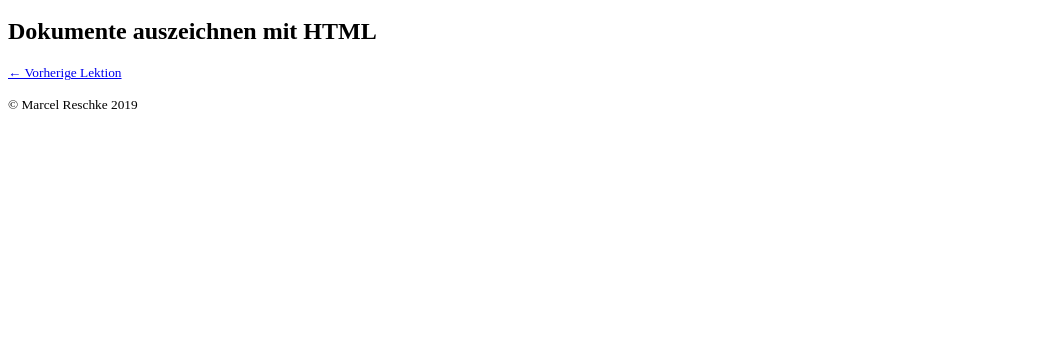
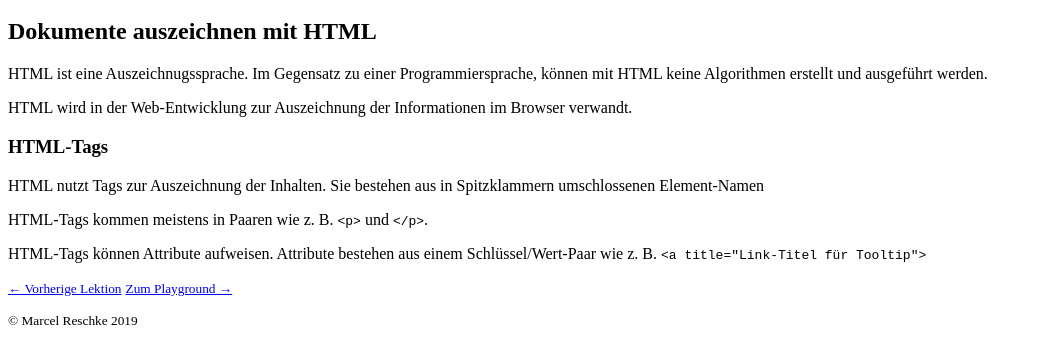
Before and after one commit to wesleyklose/cod203, a website: page lesson2.html in a window 1280 px wide. Shown: the part 48-412 px from the top of the page, without its empty margins (0-1042 px from the left). Drawn offline with Linux system fonts and the light colour scheme.

Commit message:
Add content for lesson 2

```diff
--- a/lesson2.html
+++ b/lesson2.html
@@ -3,9 +3,14 @@
 <body>
     <h1>Coding Basics</h1>
     <h2>Dokumente auszeichnen mit HTML</h2>
+    <p><a href="https://www.w3schools.com/html/html_intro.asp" traget="_blank"></a>HTML ist eine Auszeichnugssprache. Im Gegensatz zu einer Programmiersprache, können mit HTML keine Algorithmen erstellt und ausgeführt werden.</p>
+    <p>HTML wird in der Web-Entwicklung zur Auszeichnung der Informationen im Browser verwandt.</p>
+    <h3>HTML-Tags</h3>
+    <p>HTML nutzt Tags zur Auszeichnung der Inhalten. Sie bestehen aus in Spitzklammern umschlossenen Element-Namen</p>
+    <p>HTML-Tags kommen meistens in Paaren wie z. B. <code>&lt;p&gt;</code> und <code>&lt;/p&gt;</code>.</p>
+    <p>HTML-Tags können Attribute aufweisen. Attribute bestehen aus einem Schlüssel/Wert-Paar wie z. B. <code>&lt;a title="Link-Titel für Tooltip"&gt;</code></p>
 
-
-    <p><small><a href="./lesson1.html" target="_self">&larr; Vorherige Lektion </a></small></p>
+    <p><small><a href="./lesson1.html" target="_self">&larr; Vorherige Lektion</a></small> <small><a href="./tailwind-playground.html" target="_self">Zum Playground &rarr;</a></small></p>
     <p><small>&copy; Marcel Reschke 2019</small></p>
 
     <script src="./index.js"></script>
```
